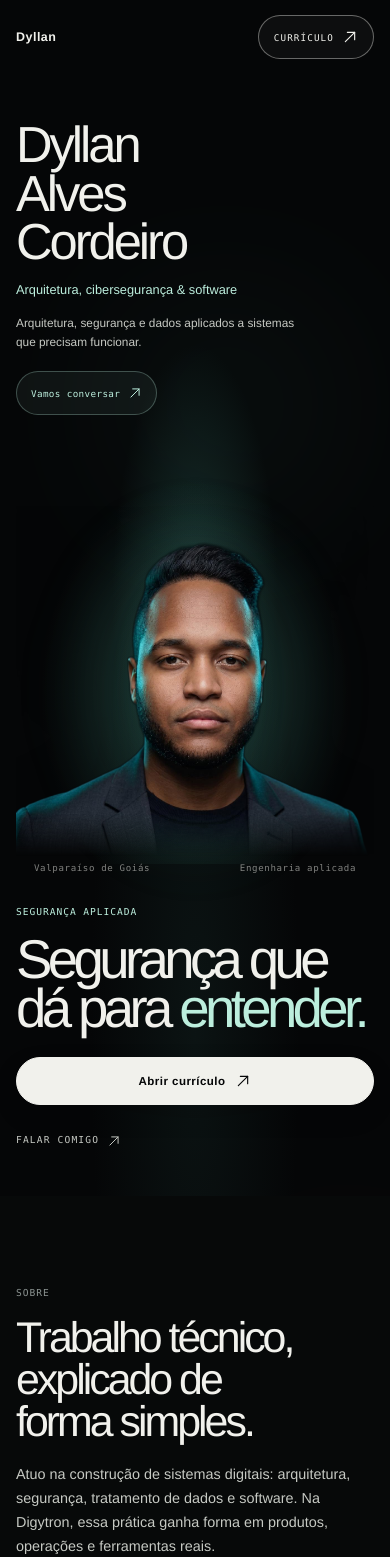
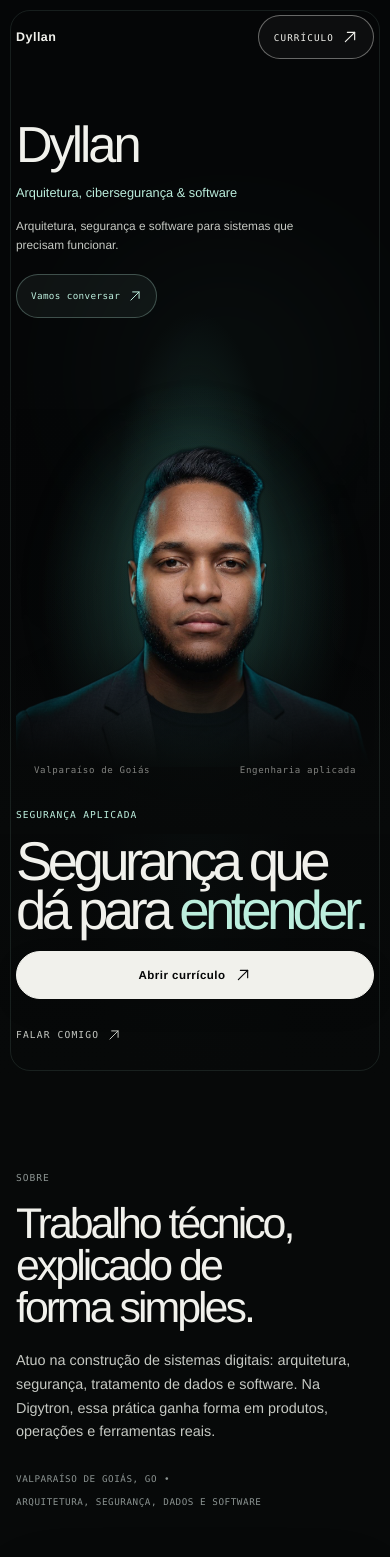
Before and after one commit to dyllan-alves-cordeiro/dyllan-cybersecurity-portfolio, a React (Vite) app: page / in a window 390 px wide. Shown: the top 1557 px of the page. Built offline with nearby package versions, Linux system fonts and the light colour scheme.

Commit message:
feat: ajustar primeira dobra do portfolio

```diff
--- a/src/pages/HomePage.tsx
+++ b/src/pages/HomePage.tsx
@@ -42,10 +42,10 @@ export function HomePage({ onOpenCurriculum, onHome }: HomePageProps) {
 
           <div className="container portrait-hero-inner">
             <aside className="hero-side hero-side-left" aria-label="Identidade profissional">
-              <p className="hero-name">Dyllan Alves Cordeiro</p>
+              <p className="hero-name">Dyllan</p>
               <p className="hero-role">{portfolioProfile.headline}</p>
               <p className="hero-side-copy">
-                Arquitetura, segurança e dados aplicados a sistemas que precisam funcionar.
+                Arquitetura, segurança e software para sistemas que precisam funcionar.
               </p>
               <a className="hero-side-contact" href={publicContacts[0].href}>
                 Vamos conversar
@@ -81,19 +81,17 @@ export function HomePage({ onOpenCurriculum, onHome }: HomePageProps) {
                 ))}
               </ul>
               <p className="hero-side-copy hero-side-copy-right">
-                Na Digytron, essa base vira produtos digitais, operações e ferramentas de engenharia.
+                Do dado à operação: BI, segurança e software aplicados ao contexto real.
               </p>
             </aside>
 
             <div className="hero-bottom">
+              <div className="hero-title-actions">
                 <div className="hero-title-block">
                   <span className="hero-kicker">Segurança aplicada</span>
                   <h1 id="hero-title">
                     Segurança que dá para <em>entender.</em>
                   </h1>
-              </div>
-              <div className="hero-bottom-center">
-                <span>arquitetura · segurança · BI · software</span>
                 </div>
                 <div className="hero-bottom-actions">
                   <button className="button button-light" type="button" onClick={onOpenCurriculum}>
@@ -104,6 +102,10 @@ export function HomePage({ onOpenCurriculum, onHome }: HomePageProps) {
                     Falar comigo
                     <Icon name="arrow-up-right" size={14} />
                   </button>
+                </div>
+              </div>
+              <div className="hero-bottom-center">
+                <span>arquitetura · segurança · BI · software</span>
               </div>
             </div>
           </div>
--- a/src/styles.css
+++ b/src/styles.css
@@ -3282,10 +3282,40 @@ body::before {
   }
 
   .portrait-hero {
+    isolation: isolate;
     background:
       radial-gradient(ellipse at 50% 50%, rgba(53, 112, 103, 0.36), transparent 30%),
       radial-gradient(ellipse at 50% 86%, rgba(36, 73, 68, 0.2), transparent 38%),
       #050607;
+  }
+
+  .portrait-hero::before {
+    position: absolute;
+    z-index: 3;
+    inset: 14px;
+    border: 1px solid rgba(188, 238, 221, 0.1);
+    border-radius: 28px;
+    content: '';
+    pointer-events: none;
+  }
+
+  .portrait-hero::after {
+    position: absolute;
+    z-index: 1;
+    inset: 40% 0 0;
+    background: linear-gradient(180deg, transparent 0%, rgba(7, 9, 9, 0.24) 38%, rgba(7, 9, 9, 0.84) 78%, #070909 100%);
+    content: '';
+    pointer-events: none;
+  }
+
+  .portrait-hero-inner {
+    min-height: max(760px, 100vh);
+    padding-bottom: 24px;
+  }
+
+  .hero-side {
+    top: clamp(60px, 10vh, 92px);
+    align-self: start;
   }
 
   .hero-light {
@@ -3385,10 +3415,10 @@ body::before {
   .hero-focus-list li {
     display: grid;
     grid-template-columns: 1fr;
-    gap: 5px;
+    gap: 4px;
     border: 1px solid rgba(238, 241, 231, 0.1);
     border-radius: 18px;
-    padding: 13px 14px;
+    padding: 11px 13px;
     background: rgba(16, 21, 21, 0.68);
   }
 
@@ -3400,8 +3430,8 @@ body::before {
   .hero-focus-list span {
     color: var(--muted);
     font-family: inherit;
-    font-size: 0.69rem;
-    line-height: 1.45;
+    font-size: 0.66rem;
+    line-height: 1.35;
   }
 
   .hero-side-copy-right {
@@ -3410,8 +3440,8 @@ body::before {
 
   .hero-portrait-image-wrap {
     width: min(43vw, 580px);
-    height: min(62vh, 620px);
-    min-height: 470px;
+    height: min(57vh, 560px);
+    min-height: 450px;
     overflow: visible;
     background: radial-gradient(ellipse at 50% 60%, rgba(64, 139, 125, 0.32), transparent 61%);
     filter: none;
@@ -3432,7 +3462,14 @@ body::before {
   }
 
   .hero-portrait-image-wrap::after {
-    display: none;
+    position: absolute;
+    z-index: 2;
+    inset: 48% -8% -16%;
+    height: auto;
+    background: linear-gradient(180deg, transparent 0%, rgba(5, 6, 7, 0.14) 34%, #070909 100%);
+    box-shadow: none;
+    content: '';
+    pointer-events: none;
   }
 
   .hero-portrait-image {
@@ -3443,8 +3480,8 @@ body::before {
     opacity: 1;
     mix-blend-mode: normal;
     filter: drop-shadow(0 26px 34px rgba(0, 0, 0, 0.22));
-    mask-image: linear-gradient(to bottom, #000 0%, #000 88%, transparent 98%);
-    -webkit-mask-image: linear-gradient(to bottom, #000 0%, #000 88%, transparent 98%);
+    mask-image: linear-gradient(to bottom, #000 0%, #000 80%, transparent 100%);
+    -webkit-mask-image: linear-gradient(to bottom, #000 0%, #000 80%, transparent 100%);
   }
 
   .hero-portrait-caption {
@@ -3465,11 +3502,24 @@ body::before {
 
   .hero-title-block h1 {
     max-width: 500px;
-    font-size: clamp(3rem, 5.1vw, 4.85rem);
+    font-size: clamp(2.65rem, 4.1vw, 3.9rem);
     line-height: 0.9;
   }
 
+  .hero-bottom {
+    grid-template-columns: minmax(0, 1fr) auto minmax(0, 1fr);
+    align-items: end;
+  }
+
+  .hero-title-actions {
+    display: grid;
+    max-width: 520px;
+    gap: 16px;
+  }
+
   .hero-bottom-center {
+    align-self: end;
+    justify-self: center;
     padding-bottom: 8px;
     color: var(--muted);
     font-size: 0.6rem;
@@ -3478,7 +3528,9 @@ body::before {
   }
 
   .hero-bottom-actions {
+    justify-content: flex-start;
     gap: 14px;
+    padding-bottom: 0;
   }
 
   .button-light {
@@ -4036,6 +4088,19 @@ body::before {
   }
 }
 
+@media screen and (max-width: 1080px) {
+  .hero-focus-list li {
+    padding: 9px 11px;
+  }
+
+  .hero-focus-list span {
+    display: -webkit-box;
+    overflow: hidden;
+    -webkit-box-orient: vertical;
+    -webkit-line-clamp: 2;
+  }
+}
+
 @media screen and (max-width: 820px) {
   .focus-card-grid {
     grid-template-columns: 1fr;
@@ -4067,7 +4132,21 @@ body::before {
   }
 
   .portrait-hero-inner {
+    min-height: auto;
     padding-top: 104px;
+  }
+
+  .portrait-hero::before {
+    inset: 10px;
+    border-radius: 20px;
+  }
+
+  .portrait-hero::after {
+    inset: 34% 0 0;
+  }
+
+  .hero-side {
+    top: 0;
   }
 
   .hero-side-topline {
@@ -4098,6 +4177,10 @@ body::before {
 
   .hero-bottom-center {
     display: none;
+  }
+
+  .hero-bottom {
+    grid-template-columns: 1fr;
   }
 
   .portfolio-section {
```
Lines whose indentation alone changed are shown as unchanged.
